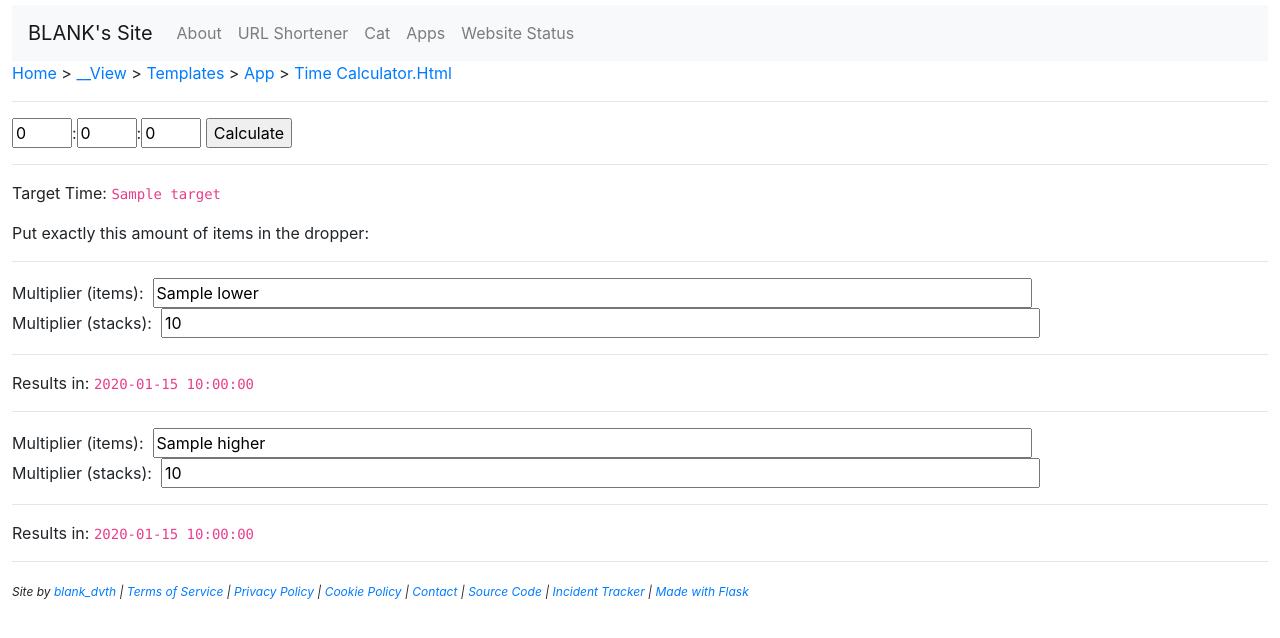
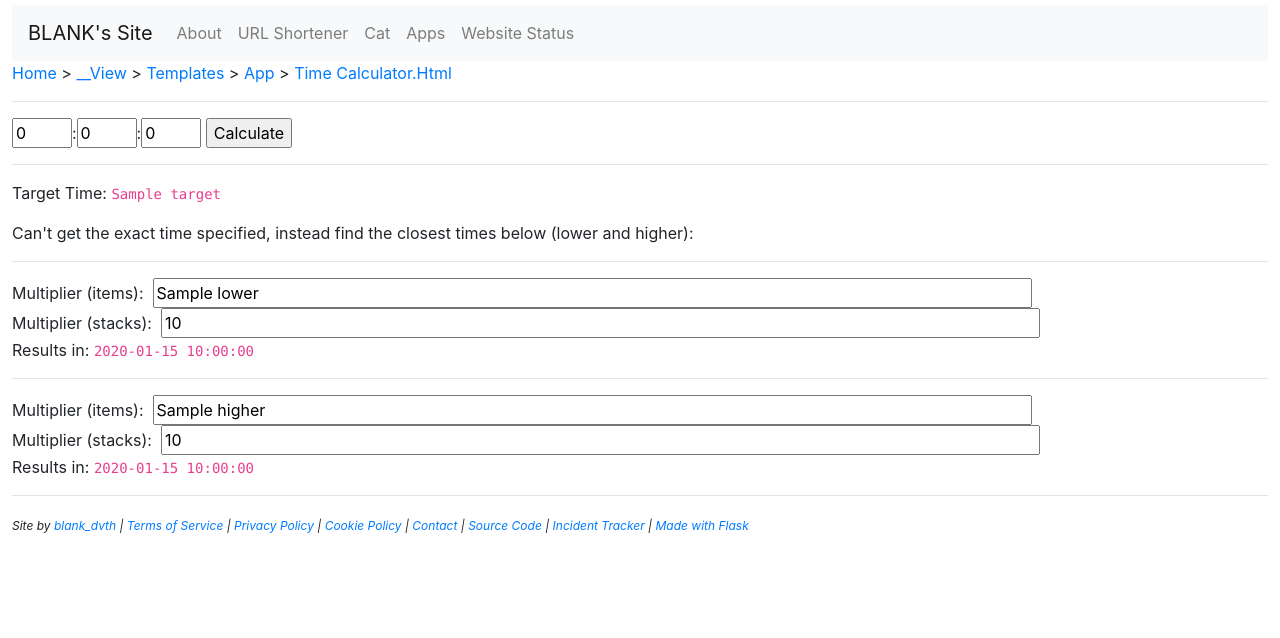
Before and after one commit to BLANK-TH/blank-website, a Flask app: template templates/app/time-calculator.html in a window 1280 px wide. Shown: the top 638 px of the page. Run offline with Flask 2, Linux system fonts and the light colour scheme; the template is opened without the code that fills it: most values are stand-ins (such as "Sample title", 1, 10 or a date in 2020); parts of the project's set-up code (start-up, migrations or seed data) failed here and were passed over; some libraries are stand-ins or nearby versions.

Commit message:
reformat html

```diff
--- a/templates/app/time-calculator.html
+++ b/templates/app/time-calculator.html
@@ -19,26 +19,23 @@
             Multiplier (items):&nbsp;
             <input onClick="this.select();" value="{{ data["exact"] }}" style="width:70%"/><br>
             Multiplier (stacks):&nbsp;
-            <input onClick="this.select();" value="{{ data["exact"] / 64 }}" style="width:70%"/>
-            <hr>
+            <input onClick="this.select();" value="{{ data["exact"] / 64 }}" style="width:70%"/><br>
             <p>Results in: <code>{{ data["time"] }}</code></p>
         {% else %}
             <hr>
             <p>Target Time: <code>{{ data["target"] }}</code></p>
-            <p>Put exactly this amount of items in the dropper:</p>
+            <p>Can't get the exact time specified, instead find the closest times below (lower and higher):</p>
             <hr>
             Multiplier (items):&nbsp;
             <input onClick="this.select();" value="{{ data["lower"] }}" style="width:70%"/><br>
             Multiplier (stacks):&nbsp;
-            <input onClick="this.select();" value="{{ data["lower"] / 64 }}" style="width:70%"/>
-            <hr>
+            <input onClick="this.select();" value="{{ data["lower"] / 64 }}" style="width:70%"/><br>
             <p>Results in: <code>{{ data["lower_time"] }}</code></p>
             <hr>
             Multiplier (items):&nbsp;
             <input onClick="this.select();" value="{{ data["higher"] }}" style="width:70%"/><br>
             Multiplier (stacks):&nbsp;
-            <input onClick="this.select();" value="{{ data["higher"] / 64 }}" style="width:70%"/>
-            <hr>
+            <input onClick="this.select();" value="{{ data["higher"] / 64 }}" style="width:70%"/><br>
             <p>Results in: <code>{{ data["higher_time"] }}</code></p>
         {% endif %}
     {% endif %}
```
